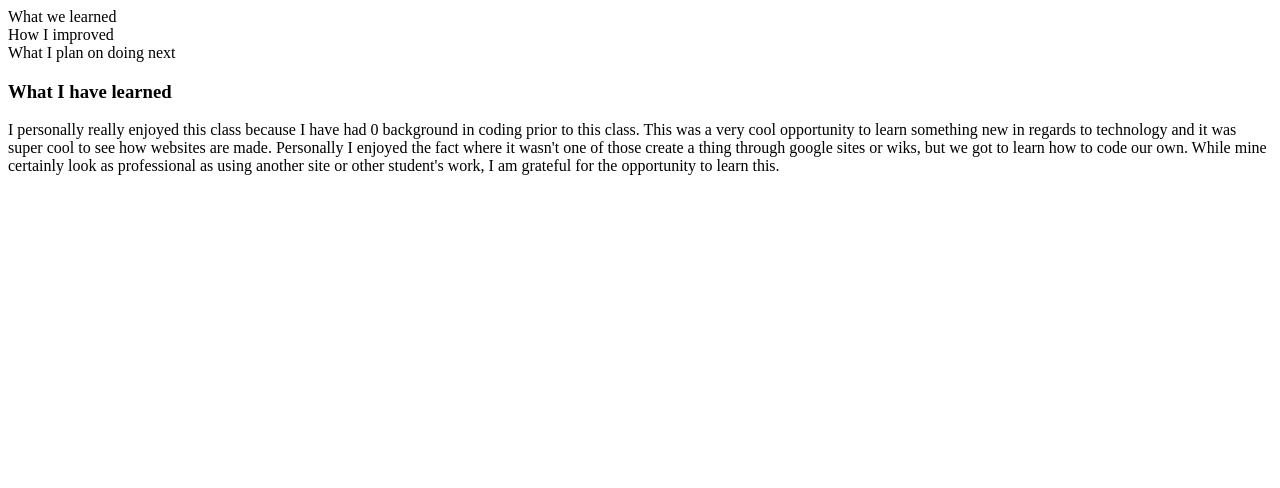
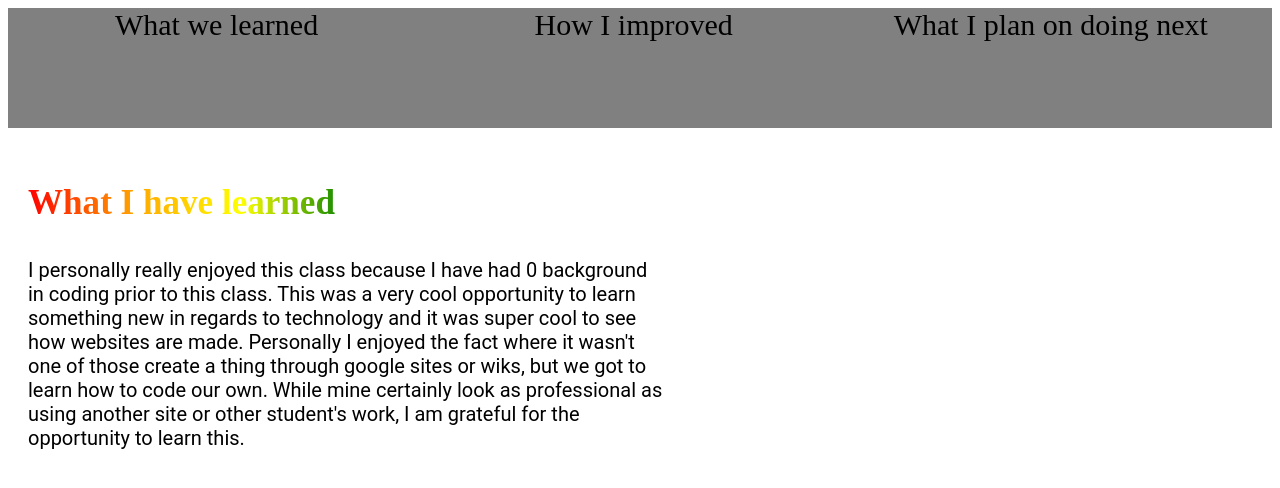
Before and after one commit to Joshua-Chin05/Recap, a plain HTML site: page index.html in a window 1280 px wide. Drawn offline with Linux system fonts and the light colour scheme.

Commit message:
changing stylesheet

```diff
--- a/index.html
+++ b/index.html
@@ -5,7 +5,7 @@
 
 <head>
     <title>A recap</title>
-    <link rel="stylesheet" href="LookingFoward.css">
+    <link rel="stylesheet" href="recap.css">
 </head>
 <body>
     <div class="aboutWrapper">
```
